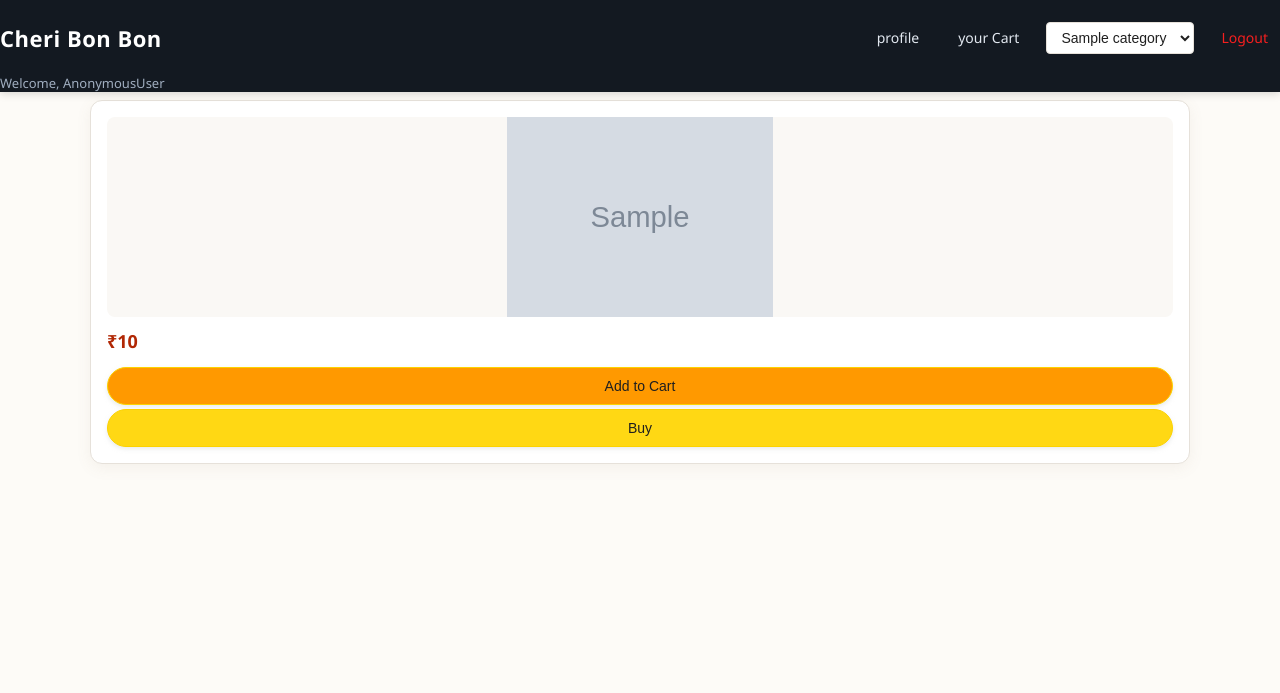
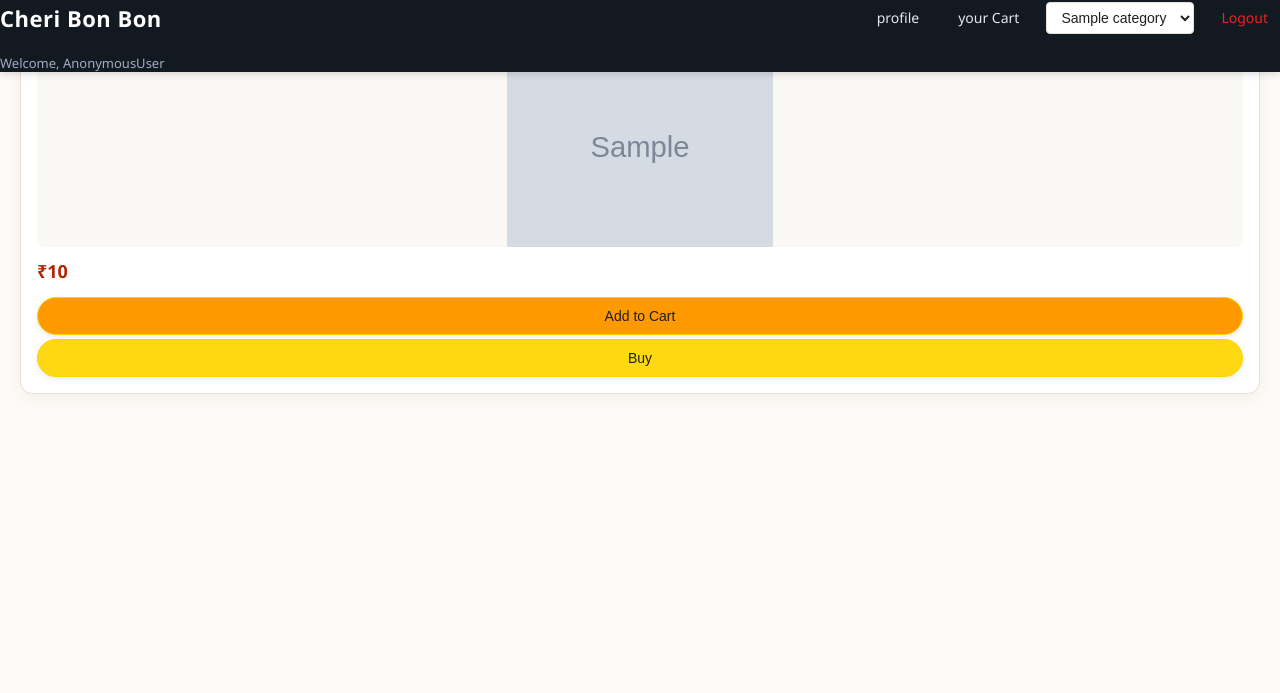
Before and after one commit to Parkerrei/Toy_store, a Django app: page / in a window 1280 px wide. Shown: the top 693 px of the page. Run offline with Django 5.2, Linux system fonts and the light colour scheme; tables that the repository leaves empty hold one stand-in row (values such as "Sample post"); grey boxes marked "Sample" are stand-in pictures; parts of the project's set-up code (start-up, migrations or seed data) failed here and were passed over; some libraries are stand-ins or nearby versions.

Commit message:
fix : css

```diff
--- a/bon_app/templates/main.html
+++ b/bon_app/templates/main.html
@@ -25,23 +25,19 @@
         }
 
         body {
+            box-sizing: border-box;
             background-color: var(--wood-warm-bg);
             color: var(--text-main);
             font-family: "Segoe UI", system-ui, -apple-system, sans-serif;
             margin: 0;
-            padding: 70px;
+            padding: 0;
         }
 
         /* 2. Responsive Navigation Bar (Amazon Layout Style) */
         nav {
-            padding-top: 20px;
-            position: fixed;
-            top: 0;
-            left: 0;
             width: 100%;
-            overflow: hidden;
-            z-index: 1000;
             background-color: var(--amazon-dark);
+
             display: flex;
             flex-wrap: wrap;
             /* Allows rows to wrap perfectly on mobile */
@@ -318,6 +314,13 @@
             }
         }
 
+        nav {
+            position: fixed;
+            top: 0;
+            left: 0;
+            z-index: 1000;
+            /* Keeps it on top of other elements */
+        }
 
         /* SMARTPHONE MOBILE DEVICES (Items scale cleanly into full single blocks) */
         @media (max-width: 540px) {
@@ -398,7 +401,7 @@
     <nav>
         <a id="profile" href="#">profile</a>
         <a id="cart" href="{% url 'show_user_cart_items' %}">your Cart</a>
-        <a href="{% url 'user_log_out' %}" style="color: #f51f1f;text-transform: capitalize;">Logout</a>
+        <a href="{% url 'user_log_out' %}" style="color: #f51f1f;">Logout</a>
         <select name="" id="" onchange="if (this.value) location.href = this.value;">
             {% for category in categories %}
             {% if category.slug %}
```
